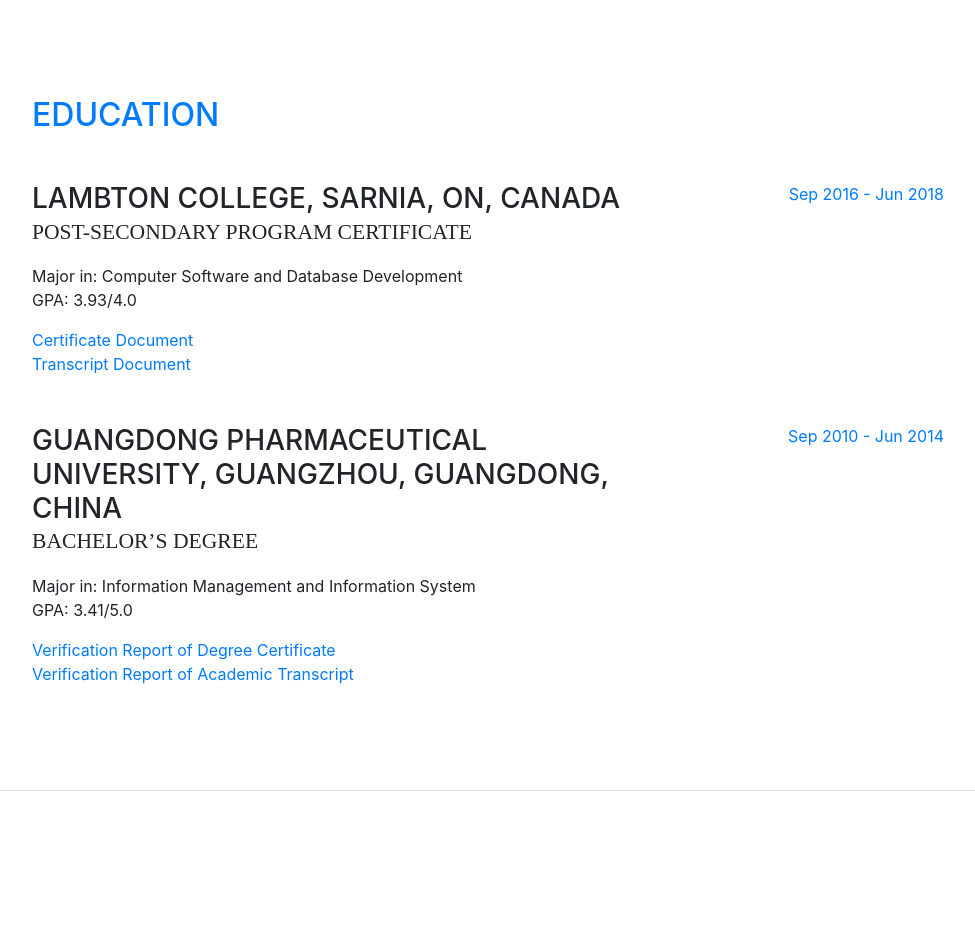
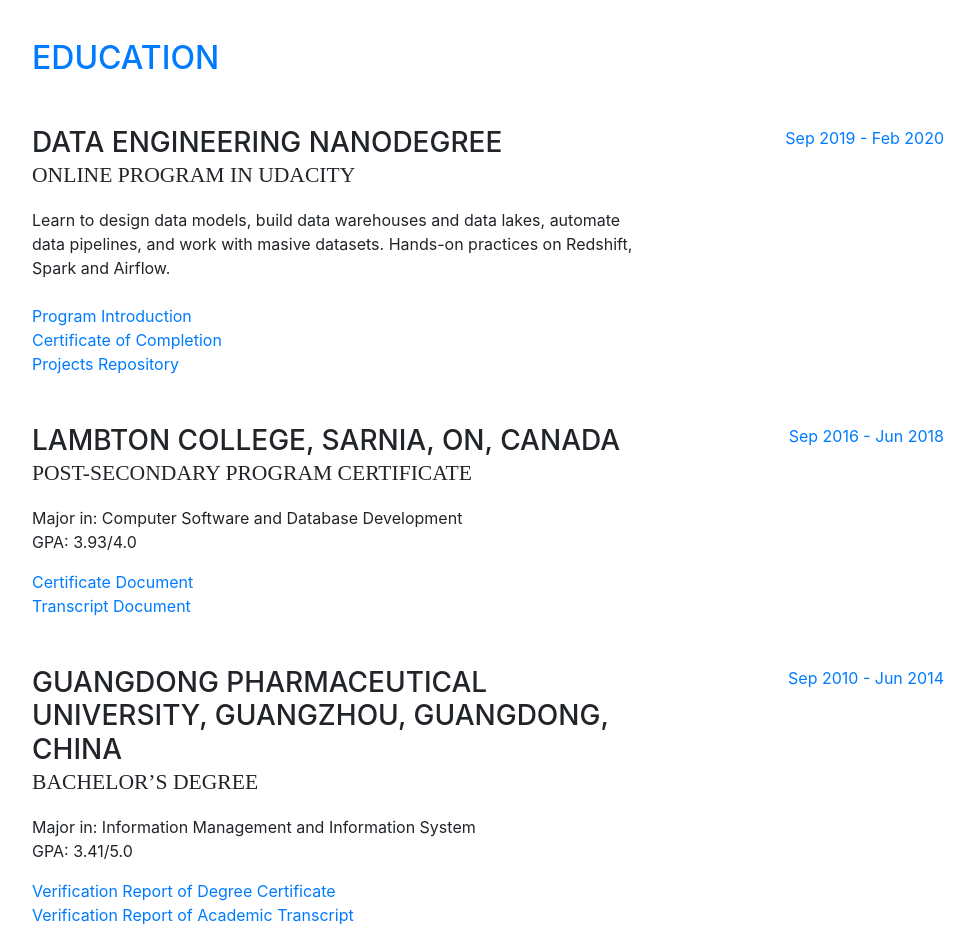
Before and after one commit to bellabellahuang/bellabellahuang.github.io, a website with bundled scripts: page index.html in a window 1280 px wide. Shown: the part 2400-3330 px from the top of the page, without its empty margins (288-1263 px from the left). Built offline with nearby package versions, Linux system fonts and the light colour scheme; a web font is replaced by a local one.

Commit message:
Added Udacity learning experience

```diff
--- a/index.html
+++ b/index.html
@@ -180,6 +180,20 @@
       <section class="resume-section p-3 p-lg-5 d-flex flex-column" id="education">
         <div class="my-auto">
           <h2 class="mb-5 text-primary">Education</h2>
+
+          <div class="resume-item d-flex flex-column flex-md-row mb-5">
+            <div class="resume-content mr-auto">
+              <h3 class="mb-0">Data Engineering Nanodegree</h3>
+              <div class="subheading mb-3">Online program in Udacity</div>
+              <div>Learn to design data models, build data warehouses and data lakes, automate data pipelines, and work with masive datasets. Hands-on practices on Redshift, Spark and Airflow.</div><br>
+              <a href="https://www.udacity.com/course/data-engineer-nanodegree--nd027" target="_blank">Program Introduction</a><br>
+              <a href="https://confirm.udacity.com/QA2M933K" target="_blank">Certificate of Completion</a><br>
+              <a href="https://github.com/bellabellahuang/Udacity-DEND" target="_blank">Projects Repository</a>
+            </div>
+            <div class="resume-date text-md-right">
+              <span class="text-primary">Sep 2019 - Feb 2020</span>
+            </div>
+          </div>
 
           <div class="resume-item d-flex flex-column flex-md-row mb-5">
             <div class="resume-content mr-auto">
```
